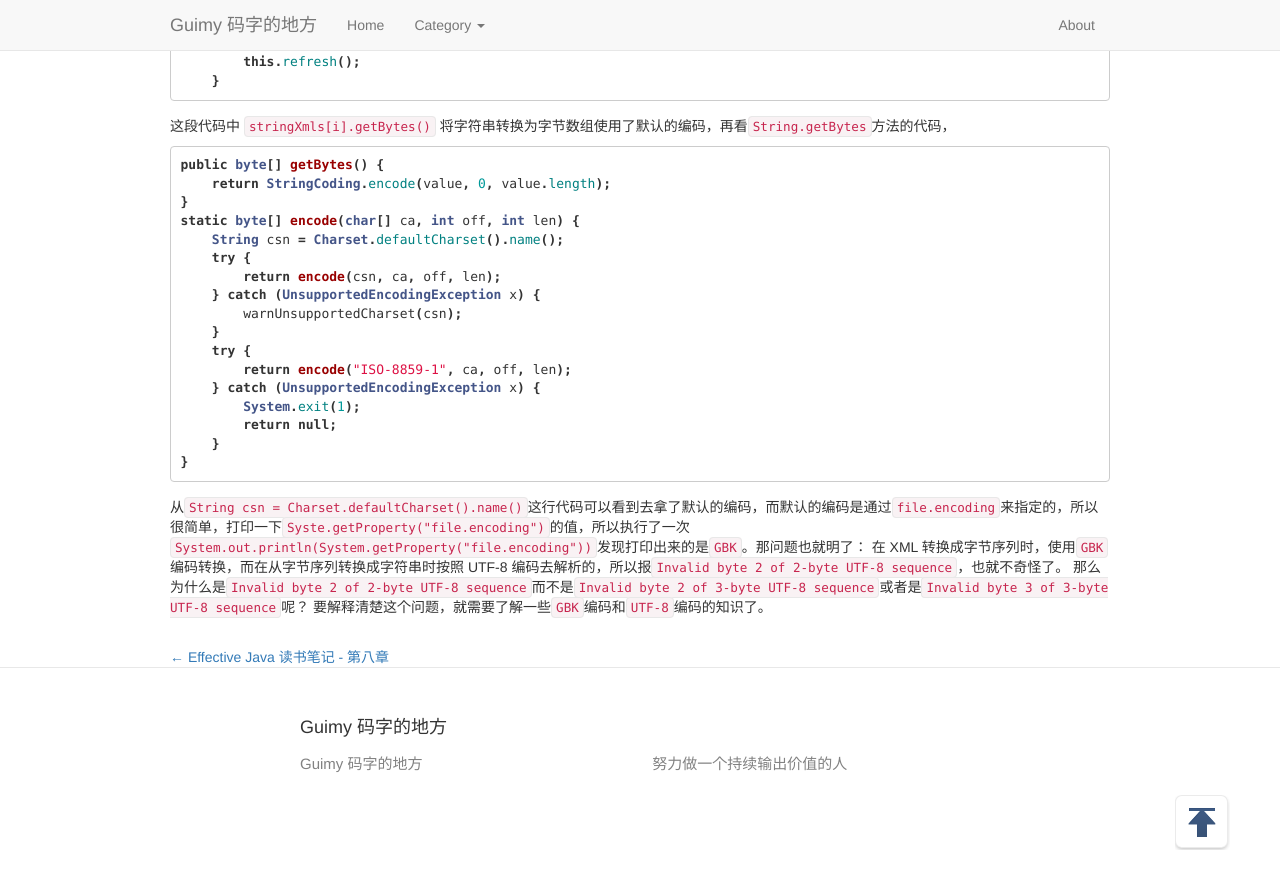
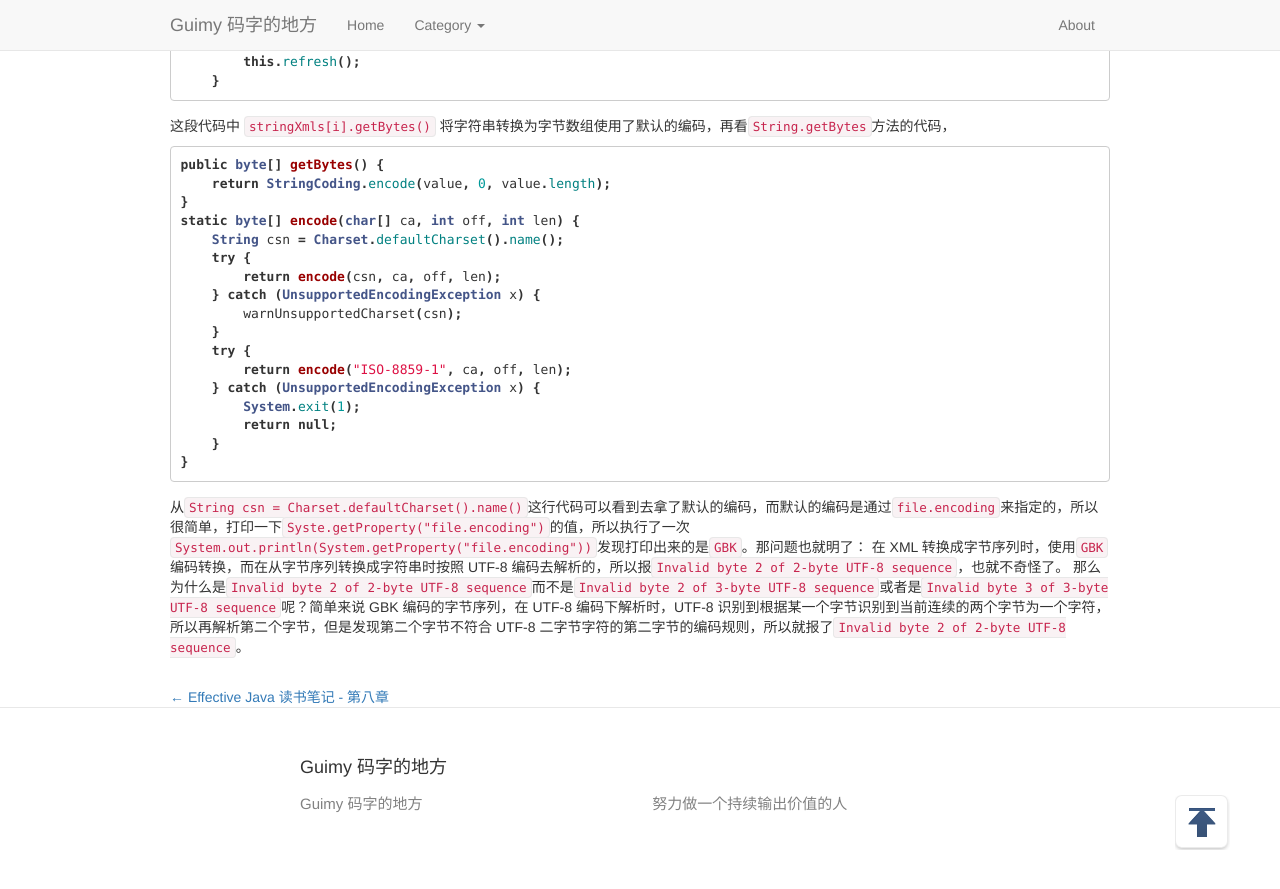
Before and after one commit to guimingyue/guimingyue.github.io, a Jekyll site: the page built from _posts/2018-05-25-Invalid-byte-2-of-2-byte-UTF-8-sequence.md, in a window 1280 px wide and 900 px high, scrolled down 1695 px. Shown: the top 889 px of the window. Built offline with Jekyll 4.4.1, drawn with Linux system fonts in a browser that asks for light colours; comment, search, counter and statistics services are not loaded; before the commit the page ends 2555 px from its top, so only the background shows below that.

Commit message:
Update 2018-05-25-Invalid-byte-2-of-2-byte-UTF-8-sequence.md

````diff
--- a/_posts/2018-05-25-Invalid-byte-2-of-2-byte-UTF-8-sequence.md
+++ b/_posts/2018-05-25-Invalid-byte-2-of-2-byte-UTF-8-sequence.md
@@ -88,5 +88,4 @@ static byte[] encode(char[] ca, int off, int len) {
 ```
 从`String csn = Charset.defaultCharset().name()`这行代码可以看到去拿了默认的编码，而默认的编码是通过`file.encoding`来指定的，所以很简单，打印一下`Syste.getProperty("file.encoding")`的值，所以执行了一次 `System.out.println(System.getProperty("file.encoding"))`发现打印出来的是`GBK`。那问题也就明了：
 在 XML 转换成字节序列时，使用`GBK`编码转换，而在从字节序列转换成字符串时按照 UTF-8 编码去解析的，所以报`Invalid byte 2 of 2-byte UTF-8 sequence`，也就不奇怪了。
-那么为什么是`Invalid byte 2 of 2-byte UTF-8 sequence`而不是`Invalid byte 2 of 3-byte UTF-8 sequence`或者是`Invalid byte 3 of 3-byte UTF-8 sequence`呢？
-要解释清楚这个问题，就需要了解一些`GBK`编码和`UTF-8`编码的知识了。
+那么为什么是`Invalid byte 2 of 2-byte UTF-8 sequence`而不是`Invalid byte 2 of 3-byte UTF-8 sequence`或者是`Invalid byte 3 of 3-byte UTF-8 sequence`呢？简单来说 GBK 编码的字节序列，在 UTF-8 编码下解析时，UTF-8 识别到根据某一个字节识别到当前连续的两个字节为一个字符，所以再解析第二个字节，但是发现第二个字节不符合 UTF-8 二字节字符的第二字节的编码规则，所以就报了`Invalid byte 2 of 2-byte UTF-8 sequence`。
````
